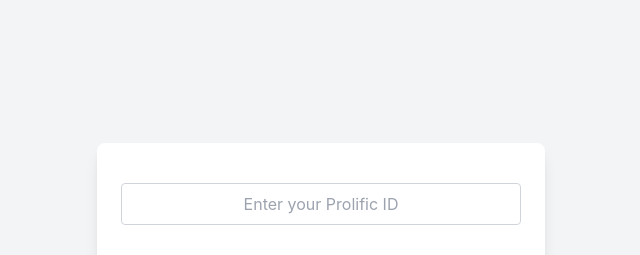
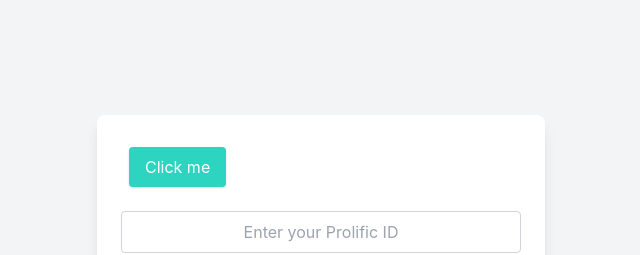
Before and after one commit to george-m8/voiceRecorder-standalone, a React (Create React App) app in the folder voice-recorder-app/: page / in a window 1280 px wide. Shown: the top 255 px of the page, without its empty margins (319-959 px from the left). Built offline with nearby package versions, Linux system fonts and the light colour scheme.

Commit message:
added debug button to test what's going on

```diff
--- a/voice-recorder-app/src/App.js
+++ b/voice-recorder-app/src/App.js
@@ -49,6 +49,10 @@
 
     return <span>Audio recording{text}</span>;
   }
+
+  const handleButtonClick = () => {
+    console.log('You clicked the button');
+  };
 
   const handleSaveRecording = async (blobUrl) => {
     // Check for blank input
@@ -129,6 +133,9 @@
     <div className="flex justify-center items-center min-h-screen bg-gray-100 p-2 md:p-4">
       {formVisible && (
         <div className="w-full max-w-md mx-auto bg-white shadow-lg rounded-lg p-4 md:p-6">
+          <button onClick={handleButtonClick} className="bg-teal-400 text-white px-4 py-2 m-2 rounded shadow hover:bg-teal-500 transition-colors duration-200 ease-in-out">
+            Click me
+          </button>
           <input
             type="text"
             value={id}
@@ -186,6 +193,7 @@
               )
             }}
           />
+
         </div>
       )}
 
```
